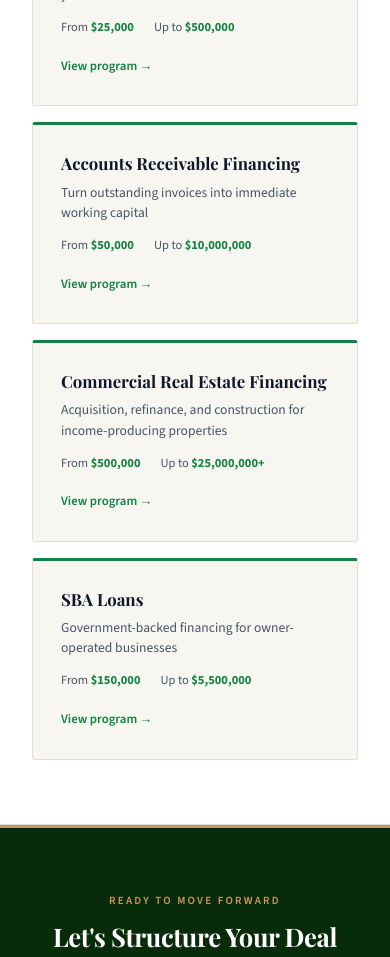
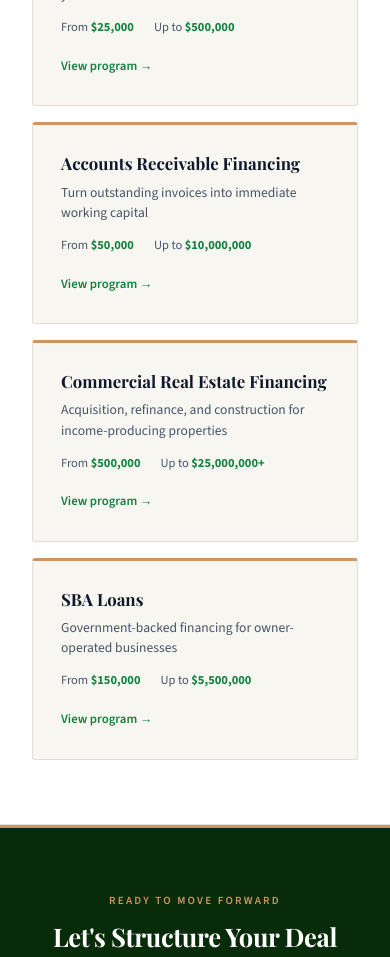
Before and after one commit to syed-sgf/sgf-site, a Next.js app: page /industries/construction in a window 390 px wide. Shown: the part 2460-3417 px from the top of the page. Built offline with nearby package versions, Linux system fonts and the light colour scheme; a web font is replaced by a local one.

Commit message:
fix: industry slug — odd card centered, gold borders, hover effects

```diff
--- a/app/globals.css
+++ b/app/globals.css
@@ -289,3 +289,30 @@
   .ind-needs-grid   { grid-template-columns: 1fr !important; }
   .ind-products-grid { grid-template-columns: 1fr !important; }
 }
+
+/* ── Odd-item centering for 2-col grids ───────────────────── */
+.sgf-odd-center > *:last-child:nth-child(odd) {
+  grid-column: 1 / -1;
+  max-width: calc(50% - 0.5rem);
+  margin: 0 auto;
+  width: 100%;
+}
+
+/* ── Industry product card hover — gold border ────────────── */
+.ind-products-grid a:hover {
+  border-top-color: #CE9562 !important;
+  border-color: #CE9562 !important;
+}
+
+/* ── Common financing needs card hover ────────────────────── */
+.ind-needs-grid > div:hover {
+  border-left-color: #CE9562 !important;
+  border-color: #CE9562 !important;
+}
+
+@media (max-width: 768px) {
+  .sgf-odd-center > *:last-child:nth-child(odd) {
+    grid-column: auto;
+    max-width: 100%;
+  }
+}
--- a/app/industries/[slug]/page.tsx
+++ b/app/industries/[slug]/page.tsx
@@ -96,11 +96,11 @@
             <p style={{ fontSize: "11px", letterSpacing: "0.2em", textTransform: "uppercase", color: G.gold, fontWeight: "600", marginBottom: "0.6rem", fontFamily: G.sans }}>Capital Solutions</p>
             <h2 style={{ fontFamily: G.serif, fontSize: "clamp(1.6rem,2.5vw,2.1rem)", fontWeight: "700", color: G.textDark, margin: "0", textAlign: "center" }}>Relevant Financing Programs</h2>
           </div>
-          <div style={{ display: "grid", gridTemplateColumns: "repeat(2, 1fr)", gap: "1rem" }} className="ind-products-grid">
+          <div style={{ display: "grid", gridTemplateColumns: "repeat(2, 1fr)", gap: "1rem" }} className="ind-products-grid sgf-odd-center">
             {relatedProducts.map((product) => {
               if (!product) return null;
               return (
-                <Link key={product.slug} href={`/financing/${product.slug}`} style={{ padding: "1.75rem", background: G.cream, border: `1px solid ${G.border}`, borderTop: `3px solid ${G.primary}`, borderRadius: "3px", textDecoration: "none", display: "block" }}>
+                <Link key={product.slug} href={`/financing/${product.slug}`} style={{ padding: "1.75rem", background: G.cream, border: `1px solid ${G.border}`, borderTop: `3px solid ${G.gold}`, borderRadius: "3px", textDecoration: "none", display: "block", transition: "border-color 0.2s" }}>
                   <h3 style={{ fontFamily: G.serif, fontSize: "1.05rem", fontWeight: "700", color: G.textDark, margin: "0 0 0.4rem" }}>{product.title}</h3>
                   <p style={{ fontSize: "0.85rem", color: G.textMid, margin: "0 0 0.85rem", fontFamily: G.sans, lineHeight: "1.5" }}>{product.subtitle}</p>
                   <div style={{ display: "flex", gap: "1.25rem", marginBottom: "0.85rem" }}>
```
